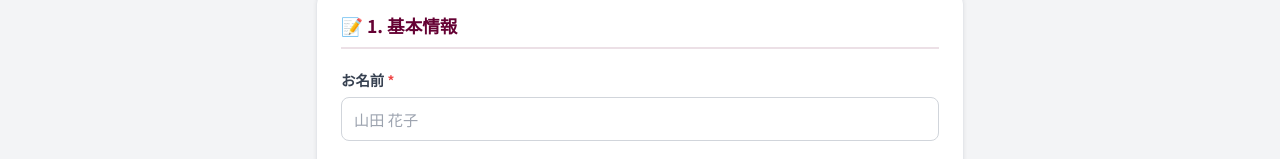
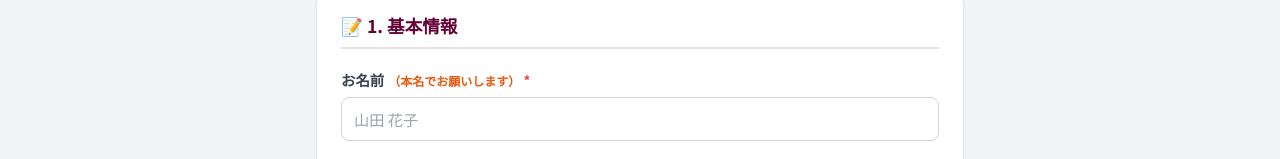
Before and after one commit to bayashichan/buchiiyashifestaodawara, a plain HTML site: page apply/index.html in a window 1280 px wide. Shown: the part 220-379 px from the top of the page. Drawn offline with nearby package versions, Linux system fonts and the light colour scheme.

Commit message:
Update index.html

```diff
--- a/apply/index.html
+++ b/apply/index.html
@@ -110,7 +110,7 @@
 
         <div style="display:grid;gap:1rem">
           <div>
-            <label class="input-label" for="nameInput">お名前<span class="required">*</span></label>
+            <label class="input-label" for="nameInput">お名前<span style="font-size:0.75rem;color:#ea580c;margin-left:0.25rem;">（本名でお願いします）</span><span class="required">*</span></label>
             <input type="text" name="name" id="nameInput" class="input-field" placeholder="山田 花子" required>
           </div>
 
```
